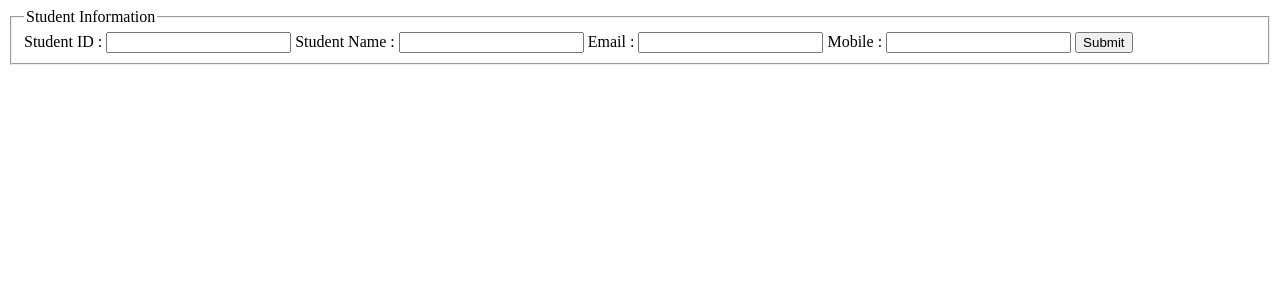
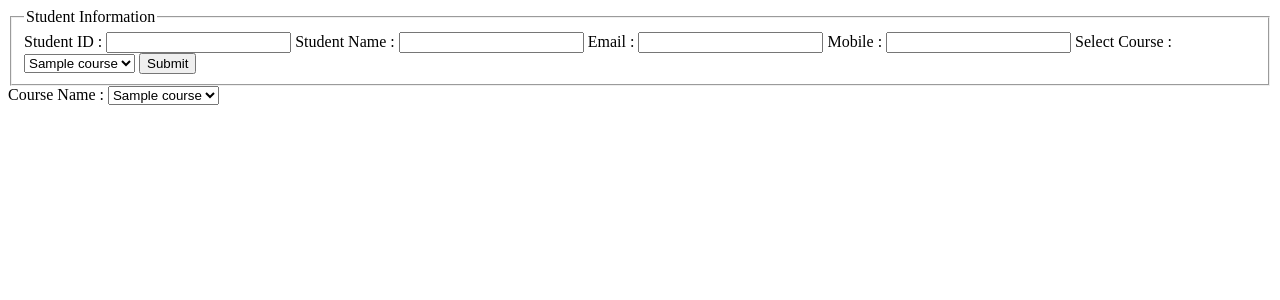
Before and after one commit to jahangiralamdiu/PhpCrud, a PHP site: page / in a window 1280 px wide. Shown: the top 300 px of the page. Run offline with PHP 8.4, Linux system fonts and the light colour scheme; tables that the repository leaves empty or names only in its code hold one stand-in row (values such as "Sample post").

Commit message:
Embed select element into html form using php code

```diff
--- a/index.php
+++ b/index.php
@@ -29,15 +29,41 @@ and open the template in the editor.
             <label for="mobile">Mobile : </label>
             <input type="number" name="mobile"/>
 
-            <input type="submit" value="Submit" name="submit_button"/>
+            <label for="course">Select Course : </label>
 
-            </fieldset>
+            <select name="course">
+
+                <?php
+                require_once 'dbconnection.php';
+
+                $dbConnection = new DbConnection();
+
+                $con = $dbConnection->getConnection();
+
+                mysql_select_db('ftfl');
+
+                $query = mysql_query("select title from courses");
+
+                while ($data = mysql_fetch_object($query)) {
+                    echo "<option>" . $data->title . "</option>";
+                }
+                ?>
+
+            </select>
+
+        <input type="submit" value="Submit" name="submit_button"/>
+
+        </fieldset>
 
         </form>
 
         <?php
 
         require_once 'dbconnection.php';
+
+        $dbConnection = new DbConnection();
+
+        $con = $dbConnection->getConnection();
 
 
         if(isset($_POST['submit_button']))
@@ -51,9 +77,6 @@ and open the template in the editor.
 
         $mobile = $_POST['mobile'];
 
-        $dbConnection = new DbConnection();
-
-        $con = $dbConnection->getConnection();
 
         $query = "insert into student values ('null', '$name', '$email', '$mobile')";
 
@@ -66,12 +89,22 @@ and open the template in the editor.
         }
 
 
-
         echo $ID;
 
         }
 
+        $query =mysql_query("select title from courses");
 
+        echo 'Course Name : ';
+
+        echo '<select>';
+
+        while ( $data = mysql_fetch_object($query))
+        {
+            echo "<option>".$data->title."</option>";
+
+        }
+        echo '<select>';
 
 
         // put your code here
```
